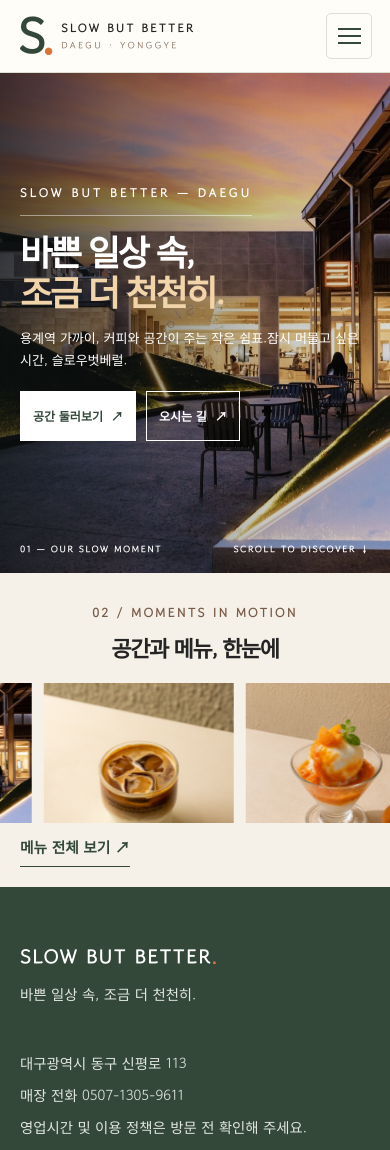
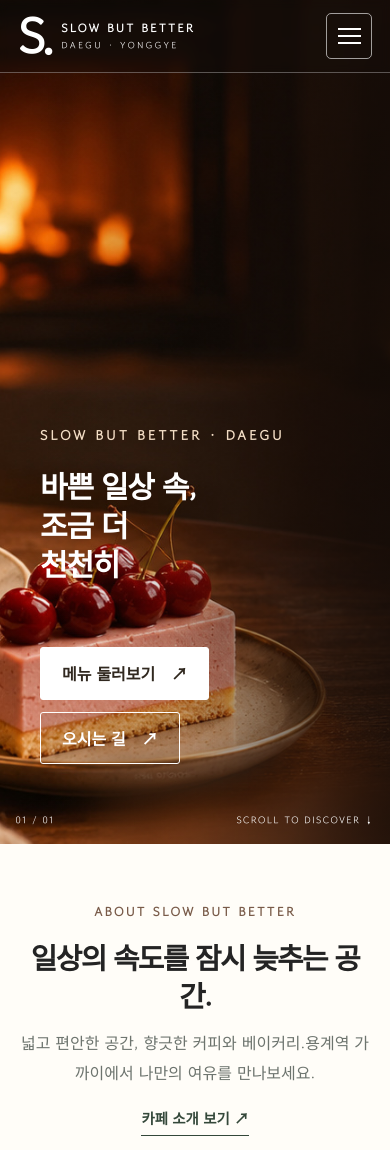
Before and after one commit to tpfyd1064-code/slowbutbetter, a plain HTML site: page index.html in a window 390 px wide. Shown: the top 1150 px of the page. Drawn offline with Linux system fonts and the light colour scheme; a web font is replaced by a local one.

Commit message:
홈화면변경최종

```diff
--- a/css/home.css
+++ b/css/home.css
@@ -1,163 +1,511 @@
-/* Home-only editorial design, CSS-only animation */
-:root{--editorial-ink:#252923}
-.editorial-hero{height:min(790px,calc(100svh - 94px));min-height:580px;position:relative;color:#fff;overflow:hidden;background:#252923}
-.hero-slides,.hero-slide,.hero-shade{position:absolute;inset:0}
-.hero-slide{background-size:cover;background-position:center;opacity:0;animation:heroCrossfade 24s infinite;transform:scale(1.06)}
-.slide-one{background-image:url('../images/cafe-exterior.jpg');animation-delay:0s;background-position:center 48%}
-.slide-two{background-image:url('../images/cafe-counter.jpg');animation-delay:6s;background-position:center 54%}
-.slide-three{background-image:url('../images/bakery-display.jpg');animation-delay:12s;background-position:center 47%}
-.slide-four{background-image:url('../images/apricot-icecream.png');animation-delay:18s;background-position:center 54%}
-@keyframes heroCrossfade{0%{opacity:0;transform:scale(1.06)}5%{opacity:1}23%{opacity:1}25%{opacity:0;transform:scale(1.13)}100%{opacity:0;transform:scale(1.13)}}
-.hero-shade{background:linear-gradient(90deg,rgba(13,18,17,.72),rgba(13,18,17,.23) 68%,rgba(13,18,17,.15))}
-.hero-content{position:relative;z-index:1;width:min(1440px,calc(100% - 96px));height:100%;margin:auto;display:flex;flex-direction:column;align-items:flex-start;justify-content:center;padding-bottom:22px}
-.hero-kicker{font-size:.86rem;font-weight:800;letter-spacing:.25em;border-bottom:1px solid #ffffff75;padding-bottom:12px}
-.hero-content h1{font-size:clamp(3.7rem,7.3vw,8.4rem);line-height:1.15;font-weight:800;letter-spacing:-.075em;margin:26px 0 24px;text-wrap:balance}
-.hero-content h1 em{font-style:normal;color:#f2d4ab}.hero-content>p{font-size:clamp(.98rem,1.4vw,1.24rem);line-height:1.9;margin:0 0 32px}
-.hero-action{display:inline-flex;align-items:center;gap:23px;border:1px solid #fff;background:#fff;color:var(--green);padding:13px 23px;font-weight:800;min-height:50px}
-.hero-action.ghost{background:transparent;color:#fff}.hero-action:hover{background:#f2d4ab;color:#182921;border-color:#f2d4ab}
-.hero-bottom{position:absolute;bottom:25px;left:48px;right:48px;z-index:1;display:flex;justify-content:space-between;gap:10px;font-size:.69rem;letter-spacing:.18em;font-weight:700}
-.story-intro{max-width:1440px;margin:auto;padding:118px 48px;display:grid;grid-template-columns:1fr 1.35fr;gap:72px}.story-label{display:flex;align-items:flex-start;gap:20px}.story-rule{flex:1;border-top:1px solid var(--line);margin-top:12px}.story-copy h2{font-size:clamp(2.7rem,4.8vw,5.3rem);line-height:1.22;letter-spacing:-.065em;margin:0 0 30px}.story-copy h2 em{font-style:normal;color:var(--brown)}.story-copy p{max-width:630px;color:var(--muted);font-size:1.08rem}.underlined-link{display:inline-block;font-size:.92rem;font-weight:800;color:var(--green);border-bottom:1px solid var(--green);padding-bottom:7px;margin-top:20px}
-.motion-gallery{background:var(--cream);padding:95px 0 80px;overflow:hidden}.section-caption{text-align:center;padding:0 20px 35px}.section-caption h2{font-size:clamp(2.2rem,4vw,4.2rem);letter-spacing:-.06em;margin:10px 0}.section-caption p{color:var(--muted);font-size:.9rem}.gallery-window{overflow:hidden;width:100%}.gallery-track{display:flex;gap:18px;width:max-content;animation:marquee 38s linear infinite;will-change:transform}.gallery-window:hover .gallery-track,.gallery-window:focus-within .gallery-track{animation-play-state:paused}
-.gallery-track figure{position:relative;flex:0 0 auto;margin:0;width:clamp(245px,26vw,400px);height:clamp(315px,34vw,490px);overflow:hidden;background:#dedad0}.gallery-track img{width:100%;height:100%;object-fit:cover;transition:transform .5s}.gallery-track figure:hover img{transform:scale(1.05)}.gallery-track figcaption{position:absolute;bottom:18px;left:18px;color:#fff;font-size:.74rem;font-weight:900;letter-spacing:.14em;text-shadow:0 1px 7px #000}
-@keyframes marquee{from{transform:translateX(0)}to{transform:translateX(calc(-50% - 9px))}}
-.gallery-bottom{max-width:1344px;margin:0 auto;padding:22px 40px 0;display:flex;justify-content:space-between;align-items:center;gap:20px}.gallery-bottom p{color:var(--muted);font-size:.77rem}.gallery-bottom .underlined-link{margin:0;white-space:nowrap}
-.spotlight{max-width:1440px;margin:auto;padding:120px 48px;display:grid;grid-template-columns:.8fr 1.6fr;gap:65px;align-items:center}.spotlight-text h2{font-size:clamp(2.4rem,4vw,4.8rem);line-height:1.19;letter-spacing:-.065em;margin:20px 0 28px}.spotlight-text p{max-width:340px;color:var(--muted);font-size:.95rem}.spotlight-cards{display:grid;grid-template-columns:repeat(3,minmax(0,1fr));gap:15px}.spotlight-card{background:var(--cream);min-width:0}.spotlight-card img{width:100%;height:270px;object-fit:cover}.spotlight-card:nth-child(1) img{object-position:center 63%}.spotlight-card>div{padding:19px 16px 24px}.spotlight-card span{font-size:.65rem;font-weight:900;letter-spacing:.12em;color:var(--brown)}.spotlight-card h3{font-size:1.07rem;margin:9px 0 5px;word-break:keep-all}.spotlight-card p{font-size:.88rem;color:var(--green);font-weight:800;margin:0}
-.arrival{background:var(--green);padding:80px max(48px,calc((100% - 1344px)/2));display:flex;justify-content:space-between;align-items:end;gap:40px;color:#fff}.arrival .eyebrow{color:#e4c8a5}.arrival h2{font-size:clamp(2.5rem,4.8vw,5.6rem);line-height:1.15;letter-spacing:-.06em;margin:19px 0}.arrival p{color:#d6dfd5}.arrival-actions{display:flex;flex-wrap:wrap;gap:10px}
-@media(max-width:1100px){.spotlight{grid-template-columns:1fr;gap:35px}.spotlight-text p{max-width:750px}.story-intro{gap:35px}}
-@media(max-width:700px){.editorial-hero{height:670px;min-height:560px}.hero-content{width:calc(100% - 40px)}.hero-content h1{font-size:clamp(2.8rem,10.5vw,4.7rem)}.hero-content>p br{display:none}.hero-bottom{left:20px;right:20px;font-size:.58rem}.hero-bottom span:last-child{display:none}.story-intro{padding:76px 20px;grid-template-columns:1fr;gap:30px}.motion-gallery{padding:70px 0 58px}.gallery-track{gap:12px;animation-duration:32s}.gallery-track figure{width:260px;height:340px}.gallery-bottom{padding:22px 20px 0;display:block}.spotlight{padding:75px 20px}.spotlight-cards{grid-template-columns:repeat(2,minmax(0,1fr))}.spotlight-card:last-child{grid-column:span 2}.spotlight-card:last-child img{height:250px}.spotlight-card img{height:215px}.arrival{padding:65px 20px;display:block}.arrival-actions{margin-top:28px}}
-@media(max-width:420px){.hero-content h1{font-size:2.7rem}.hero-action{padding:11px 14px;gap:8px}.spotlight-cards{grid-template-columns:1fr}.spotlight-card:last-child{grid-column:auto}.spotlight-card img,.spotlight-card:last-child img{height:270px}}
-@media(prefers-reduced-motion:reduce){.hero-slide{animation:none;opacity:0;transform:none}.hero-slide.slide-one{opacity:1}.gallery-track{animation:none;transform:none}.gallery-window{overflow-x:auto;scroll-snap-type:x mandatory}.gallery-track figure{scroll-snap-align:start}}
-
-/* ===================================
-   홈 화면 크기 조정
-   =================================== */
-
-/* 빨간색 영역: 자동 사진 전환 */
+/* 슬로우벗베럴 홈 · CSS만으로 사진 자동 전환 */
+.home-page .site-header {
+  position: fixed;
+  top: 0;
+  left: 0;
+  right: 0;
+  z-index: 1000;
+  background: linear-gradient(
+    180deg,
+    rgba(25, 21, 18, 0.58),
+    rgba(25, 21, 18, 0.17)
+  );
+  border-bottom: 1px solid rgba(255, 255, 255, 0.24);
+  box-shadow: none;
+  backdrop-filter: blur(4px);
+}
+.home-page .header-inner {
+  min-height: 88px;
+}
+.home-page .brand-mark,
+.home-page .brand-dot,
+.home-page .brand-text,
+.home-page .brand-text small {
+  color: #fff;
+}
+.home-page .site-nav a {
+  color: #fff;
+}
+.home-page .site-nav a:hover,
+.home-page .site-nav a[aria-current="page"] {
+  color: #fff;
+  box-shadow: inset 0 -2px 0 #fff;
+  background: rgba(255, 255, 255, 0.13);
+}
 .editorial-hero {
-    height: 480px;
-    min-height: 0;
+  position: relative;
+  height: 100svh;
+  min-height: 610px;
+  max-height: 1050px;
+  overflow: hidden;
+  background: #46362c;
+  color: #fff;
 }
-
-/* 대표 문구 */
+.hero-slides,
+.hero-slide,
+.hero-shade {
+  position: absolute;
+  inset: 0;
+}
+.hero-slide {
+  background-size: cover;
+  background-position: center;
+  opacity: 0;
+  animation: winterCrossfade 28s linear infinite;
+  transform: scale(1.045);
+}
+/* 첫 번째 겨울 사진은 별도 제작 이미지, 나머지는 제공받은 매장 사진 */
+.slide-one {
+  background-image: url("../images/winter-dessert.jpg");
+  animation-delay: 0s;
+  background-position: center 48%;
+}
+.slide-two {
+  background-image: url("../images/cafe-exterior.jpg");
+  animation-delay: 7s;
+  background-position: center 52%;
+}
+.slide-three {
+  background-image: url("../images/cherry-dessert-original.jpg");
+  animation-delay: 14s;
+  background-position: center 56%;
+}
+.slide-four {
+  background-image: url("../images/bakery-display.jpg");
+  animation-delay: 21s;
+  background-position: center 55%;
+}
+@keyframes winterCrossfade {
+  0% {
+    opacity: 0;
+    transform: scale(1.045);
+  }
+  5% {
+    opacity: 1;
+  }
+  23% {
+    opacity: 1;
+  }
+  25% {
+    opacity: 0;
+    transform: scale(1.105);
+  }
+  100% {
+    opacity: 0;
+    transform: scale(1.105);
+  }
+}
+.hero-shade {
+  background: linear-gradient(
+    90deg,
+    rgba(20, 15, 12, 0.12) 0%,
+    rgba(20, 15, 12, 0.1) 38%,
+    rgba(20, 15, 12, 0.54) 66%,
+    rgba(20, 15, 12, 0.67) 100%
+  );
+}
+.hero-content {
+  position: relative;
+  z-index: 1;
+  max-width: 1420px;
+  width: calc(100% - 100px);
+  height: 100%;
+  margin: auto;
+  display: flex;
+  flex-direction: column;
+  justify-content: center;
+  align-items: flex-start;
+  padding: 100px 0 40px 53%;
+}
+.hero-kicker {
+  font-size: 0.84rem;
+  font-weight: 700;
+  letter-spacing: 0.22em;
+  color: #f4dec6;
+}
 .hero-content h1 {
-    font-size: clamp(2.5rem, 4.5vw, 4.5rem);
+  font-size: clamp(2.9rem, 5.4vw, 6rem);
+  line-height: 1.2;
+  letter-spacing: -0.065em;
+  margin: 20px 0 24px;
+  word-break: keep-all;
+}
+.hero-content p {
+  font-size: clamp(0.95rem, 1.28vw, 1.2rem);
+  line-height: 1.85;
+  margin: 0 0 30px;
+  color: #fff;
+  word-break: keep-all;
+}
+.hero-content .button-row {
+  margin-top: 40px;
+  gap: 12px;
+}
+.hero-action {
+  padding: 12px 21px;
+  min-height: 49px;
+  display: inline-flex;
+  align-items: center;
+  gap: 16px;
+  background: #fff;
+  color: #30281f;
+  font-weight: 700;
+  border: 1px solid white;
+  border-radius: 3px;
+  transition: background 0.2s;
+}
+.hero-action.ghost {
+  background: rgba(0, 0, 0, 0.08);
+  color: #fff;
+}
+.hero-action:hover {
+  background: #e6c39b;
+  color: #2b2118;
+  border-color: #e6c39b;
+}
+.hero-bottom {
+  position: absolute;
+  bottom: 25px;
+  left: 4%;
+  right: 4%;
+  z-index: 2;
+  display: flex;
+  justify-content: space-between;
+  font-size: 0.7rem;
+  letter-spacing: 0.14em;
+}
+.home-intro {
+  text-align: center;
+  padding: 65px 20px 62px;
+  background: var(--paper);
+}
+.home-intro h2 {
+  font-size: clamp(1.8rem, 3.5vw, 3.1rem);
+  line-height: 1.3;
+  letter-spacing: -0.055em;
   margin: 15px 0;
 }
-
-.hero-content > p {
-    font-size: 15px;
-    line-height: 1.7;
-    margin-bottom: 20px;
+.home-intro p {
+  color: var(--muted);
+  font-size: 1rem;
+  line-height: 1.85;
+  margin: 0;
 }
-
-.hero-kicker {
-    font-size: 12px;
+.underlined-link {
+  display: inline-block;
+  border-bottom: 1px solid var(--green);
+  color: var(--green);
+  padding-bottom: 5px;
+  font-size: 0.9rem;
+  font-weight: 700;
+  margin-top: 19px;
 }
-
-/* 사진 영역 하단 안내 */
-.hero-bottom {
-    bottom: 15px;
+.motion-gallery {
+  background: var(--cream);
+  overflow: hidden;
+  padding: 35px 0 46px;
 }
-
-
-/* ===================================
-   파란색 영역: 움직이는 사진 갤러리
-   =================================== */
-
-.motion-gallery {
-    padding: 22px 0 16px;
+.section-caption {
+  text-align: center;
+  padding: 0 20px 24px;
 }
-
-/* 갤러리 제목 */
-.section-caption {
-    padding: 0 20px 12px;
+.section-caption h2 {
+  font-size: clamp(1.65rem, 2.7vw, 2.6rem);
+  margin: 7px 0;
+  letter-spacing: -0.04em;
 }
-
-.section-caption h2 {
-    font-size: 25px;
-    margin: 5px 0;
+.gallery-window {
+  overflow: hidden;
+  width: 100%;
 }
-
-.section-caption p {
-    font-size: 12px;
-    margin: 3px 0;
+.gallery-track {
+  display: flex;
+  gap: 18px;
+  width: max-content;
+  animation: marquee 44s linear infinite;
+  will-change: transform;
 }
-
-/* 움직이는 사진 크기 */
+.gallery-window:hover .gallery-track,
+.gallery-window:focus-within .gallery-track {
+  animation-play-state: paused;
+}
 .gallery-track figure {
-    width: 300px;
-    height: 200px;
+  margin: 0;
+  flex: 0 0 auto;
+  width: 320px;
+  height: 220px;
+  overflow: hidden;
+  background: #dedad0;
 }
-
 .gallery-track img {
+  display: block;
   width: 100%;
   height: 100%;
   object-fit: cover;
 }
-
-/* 갤러리 하단 */
-.gallery-bottom {
-    padding-top: 10px;
+@keyframes marquee {
+  from {
+    transform: translateX(0);
+  }
+  to {
+    transform: translateX(calc(-50% - 9px));
+  }
+}
+@media (max-width: 900px) {
+  .hero-content {
+    padding-left: 44%;
+    width: calc(100% - 60px);
+  }
+  .hero-shade {
+    background: linear-gradient(
+      90deg,
+      rgba(20, 15, 12, 0.15),
+      rgba(20, 15, 12, 0.66)
+    );
+  }
+}
+@media (max-width: 700px) {
+  .home-page .header-inner {
+    min-height: 72px;
+  }
+  .home-page .nav-trigger {
+    border-color: rgba(255, 255, 255, 0.6);
+  }
+  .home-page .nav-trigger span {
+    background: #fff;
+  }
+  .home-page .site-nav {
+    background: #fffdf8;
+    box-shadow: 0 12px 20px #0002;
+  }
+  .home-page .site-nav a {
+    color: var(--charcoal);
+  }
+  .home-page .site-nav a:hover,
+  .home-page .site-nav a[aria-current="page"] {
+    color: var(--green);
+    background: var(--cream);
+  }
+  .editorial-hero {
+    height: 100svh;
+    min-height: 610px;
+    max-height: none;
+  }
+  .hero-slide {
+    background-position: center;
+  }
+  .slide-one {
+    background-position: 43% center;
+  }
+  .hero-shade {
+    background: linear-gradient(
+      0deg,
+      rgba(18, 14, 12, 0.76) 0%,
+      rgba(18, 14, 12, 0.23) 65%,
+      rgba(18, 14, 12, 0.42) 100%
+    );
+  }
+  .hero-content {
+    width: calc(100% - 40px);
+    padding: 180px 0 78px;
+    justify-content: flex-end;
+  }
+  .hero-content h1 {
+    font-size: clamp(2.45rem, 9vw, 4.1rem);
+  }
+  .hero-content p {
+    font-size: 0.94rem;
+  }
+  .hero-content p br {
+    display: none;
+  }
+  .hero-bottom {
+    bottom: 15px;
+    font-size: 0.6rem;
+  }
+  .home-intro {
+    padding: 53px 20px;
+  }
+  .home-intro p br {
+    display: none;
+  }
+  .gallery-track {
+    gap: 12px;
+    animation-duration: 38s;
+  }
+  .gallery-track figure {
+    width: 250px;
+    height: 180px;
+  }
+  .motion-gallery {
+    padding: 30px 0 40px;
+  }
+  @keyframes marquee {
+    from {
+      transform: translateX(0);
+    }
+    to {
+      transform: translateX(calc(-50% - 6px));
+    }
+  }
+}
+@media (prefers-reduced-motion: reduce) {
+  .hero-slide {
+    animation: none;
+    opacity: 0;
+    transform: none;
+  }
+  .hero-slide.slide-one {
+    opacity: 1;
+  }
+  .gallery-track {
+    animation: none;
+    transform: none;
+  }
+  .gallery-window {
+    overflow-x: auto;
+    scroll-snap-type: x mandatory;
+  }
+  .gallery-track figure {
+    scroll-snap-align: start;
+  }
 }
 
-.gallery-bottom p {
-    display: none;
+/* 메인 사진 자동 전환 중지 */
+.editorial-hero .hero-slide {
+  animation: none !important;
+  opacity: 0 !important;
 }
 
+/* 첫 번째 사진만 고정 표시 */
+.editorial-hero .hero-slide:first-child {
+  opacity: 1 !important;
+}
 
-/* ===================================
-   모바일 반응형
-   =================================== */
+/* 사진 확대·이동 효과도 중지 */
+.editorial-hero .hero-slide:first-child {
+  transform: none !important;
+}
 
+/* 메인 사진 자동 전환 중지 */
+.hero-slide {
+  animation: none !important;
+  opacity: 0 !important;
+  transform: none !important;
+}
+
+/* 카푸치노 GIF 한 장만 표시 */
+.hero-slide.slide-one {
+  opacity: 1 !important;
+  background-image: url("../images/winter-cappuccino.gif");
+  background-position: left center;
+  background-size: cover;
+  background-repeat: no-repeat;
+}
+
+/* 오른쪽 글씨 가독성 */
+.hero-shade {
+  background: linear-gradient(
+    90deg,
+    transparent 0%,
+    rgba(20, 12, 8, 0.15) 43%,
+    rgba(20, 12, 8, 0.75) 100%
+  );
+}
+
+/* 문구를 오른쪽에 배치 */
+.hero-content {
+  padding-left: 60%;
+  padding-right: 3%;
+}
+
+/* 제목 크기 줄이기 */
+.hero-content h1 {
+  font-size: clamp(32px, 3.4vw, 58px);
+  line-height: 1.3;
+  letter-spacing: -0.04em;
+  white-space: nowrap;
+}
+
+/* 모바일 대응 */
 @media (max-width: 700px) {
-
-    .editorial-hero {
-        height: 480px;
-        min-height: 0;
+  .hero-content {
+    padding: 180px 20px 80px;
+    justify-content: flex-end;
   }
 
   .hero-content h1 {
-        font-size: clamp(2.3rem, 8vw, 3rem);
+    font-size: clamp(30px, 7vw, 42px);
   }
 
-    .hero-content > p {
-        font-size: 13px;
+  .hero-slide.slide-one {
+    background-position: 35% center;
+  }
+}
+/* 고화질 메인 이미지 고정 */
+.hero-slide {
+  animation: none !important;
+  opacity: 0 !important;
+  transform: none !important;
 }
 
-    .hero-bottom {
-        font-size: 9px;
+.hero-slide.slide-one {
+  opacity: 1 !important;
+  background-image: url("../images/slowbutbetter_winter_hero_hd.jpg");
+  background-size: cover;
+  background-position: center bottom;
 }
 
-    .motion-gallery {
-        padding: 25px 0 20px;
+/* 스크롤에 따라 헤더 배경 변경 */
+@keyframes headerColor {
+  from {
+    background: rgba(20, 15, 12, 0.35);
+    border-bottom-color: rgba(255, 255, 255, 0.3);
   }
-
-    .gallery-track figure {
-        width: 190px;
-        height: 140px;
-    }
-
-    .section-caption h2 {
-        font-size: 22px;
+  to {
+    background: #f5f1e8;
+    border-bottom-color: #deded3;
   }
 }
 
-/* 작은 스마트폰 */
-@media (max-width: 420px) {
-
-    .editorial-hero {
-        height: 500px;
+.home-page .site-header {
+  animation: headerColor 1s linear both;
+  animation-timeline: scroll(root block);
+  animation-range: 0px 140px;
 }
 
-    .hero-content h1 {
-        font-size: 2.2rem;
+/* 로고 및 메뉴 글자색 변경 */
+@keyframes headerTextColor {
+  from {
+    color: white;
+  }
+  to {
+    color: #34483a;
+  }
 }
 
-    .hero-action {
-        padding: 10px 12px;
-        font-size: 12px;
+.home-page .brand-mark,
+.home-page .brand-dot,
+.home-page .brand-text,
+.home-page .brand-text small,
+.home-page .site-nav a {
+  animation: headerTextColor 1s linear both;
+  animation-timeline: scroll(root block);
+  animation-range: 0px 140px;
+}
+
+/* 모바일 햄버거 메뉴 선 색상 */
+.home-page .nav-trigger span {
+  animation: headerBackgroundText 1s linear both;
+  animation-timeline: scroll(root block);
+  animation-range: 0px 140px;
+}
+
+@keyframes headerBackgroundText {
+  from {
+    background-color: white;
+  }
+  to {
+    background-color: #34483a;
   }
 }
-.gallery-track figcaption {
-    display: none;
-}
--- a/index.html
+++ b/index.html
@@ -11,7 +11,7 @@
     <link rel="stylesheet" href="css/common.css" />
     <link rel="stylesheet" href="css/home.css" />
   </head>
-  <body>
+  <body class="home-page">
     <a class="skip-link" href="#main">본문 바로가기</a>
     <header class="site-header">
       <div class="header-inner">
@@ -25,7 +25,7 @@
           class="nav-toggle"
           id="nav-toggle"
           type="checkbox"
-          aria-label="모바일 메뉴 열기"
+          aria-label="모바일 메뉴 펼치기"
         />
         <label class="nav-trigger" for="nav-toggle" aria-label="메뉴 열고 닫기"
           ><span></span><span></span><span></span
@@ -40,7 +40,7 @@
       </div>
     </header>
     <main id="main">
-      <!-- Full-bleed editorial hero: CSS crossfade only -->
+      <!-- 첫 화면의 이미지는 CSS에서 교체. 4개 이미지가 자동 전환됩니다. -->
       <section class="editorial-hero" aria-labelledby="hero-title">
         <div class="hero-slides" aria-hidden="true">
           <div class="hero-slide slide-one"></div>
@@ -48,100 +48,91 @@
           <div class="hero-slide slide-three"></div>
           <div class="hero-slide slide-four"></div>
         </div>
-        <div class="hero-shade"></div>
+        <div class="hero-shade" aria-hidden="true"></div>
         <div class="hero-content">
-          <span class="hero-kicker">SLOW BUT BETTER — DAEGU</span>
-          <h1 id="hero-title">바쁜 일상 속,<br /><em>조금 더 천천히.</em></h1>
-          <p>
-            용계역 가까이, 커피와 공간이 주는 작은 쉼표.<br />잠시 머물고 싶은
-            시간, 슬로우벗베럴.
-          </p>
+          <span class="hero-kicker">SLOW BUT BETTER · DAEGU</span>
+          <h1 id="hero-title">
+            바쁜 일상 속,<br />
+            조금 더<br />
+            천천히
+          </h1>
+
           <div class="button-row">
-            <a class="hero-action" href="about.html"
-              >공간 둘러보기 <span aria-hidden="true">↗</span></a
-            ><a class="hero-action ghost" href="location.html"
+            <a class="hero-action" href="menu.html"
+              >메뉴 둘러보기 <span aria-hidden="true">↗</span></a
+            >
+            <a class="hero-action ghost" href="location.html"
               >오시는 길 <span aria-hidden="true">↗</span></a
             >
           </div>
         </div>
-        <div class="hero-bottom">
-          <span>01 — OUR SLOW MOMENT</span
-          ><a href="#discover">SCROLL TO DISCOVER ↓</a
-          ><span>YONGGYE, DAEGU</span>
+        <div class="hero-bottom" aria-hidden="true">
+          <span>01 / 01</span><span>SCROLL TO DISCOVER ↓</span>
         </div>
       </section>
-
+      <section class="home-intro" aria-labelledby="intro-title">
+        <span class="eyebrow">ABOUT SLOW BUT BETTER</span>
+        <h2 id="intro-title">일상의 속도를 잠시 늦추는 공간.</h2>
+        <p>
+          넓고 편안한 공간, 향긋한 커피와 베이커리.<br />용계역 가까이에서
+          나만의 여유를 만나보세요.
+        </p>
+        <a class="underlined-link" href="about.html">카페 소개 보기 ↗</a>
+      </section>
       <section class="motion-gallery" aria-labelledby="gallery-title">
         <div class="section-caption">
-          <span class="eyebrow">02 / MOMENTS IN MOTION</span>
-          <h2 id="gallery-title">공간과 메뉴, 한눈에</h2>
+          <span class="eyebrow">OUR MOMENTS</span>
+          <h2 id="gallery-title">슬로우벗베럴의 순간들</h2>
         </div>
         <div class="gallery-window">
           <div class="gallery-track">
             <figure>
               <img
                 src="images/cafe-exterior.jpg"
-                alt="노을이 물든 슬로우벗베럴 건물 외관과 야외 좌석"
+                alt="노을이 물든 카페 건물과 야외 테이블"
               />
-              <figcaption>THE PLACE</figcaption>
             </figure>
             <figure>
               <img
                 src="images/better-white.jpg"
-                alt="잔에 담긴 슬로우벗베럴의 베럴 화이트 아이스 라떼"
+                alt="얼음이 담긴 베럴 화이트 라떼"
               />
-              <figcaption>BETTER WHITE</figcaption>
             </figure>
             <figure>
               <img
                 src="images/apricot-icecream.png"
-                alt="살구 과육과 민트 잎으로 장식한 살구가득 아이스크림"
+                alt="살구 과육을 올린 아이스크림"
               />
-              <figcaption>APRICOT ICE CREAM</figcaption>
             </figure>
             <figure>
               <img
                 src="images/bakery-display.jpg"
-                alt="크루아상과 다양한 빵, 음료를 함께 담은 베이커리 사진"
+                alt="다양한 빵과 음료가 놓인 베이커리 메뉴"
               />
-              <figcaption>BAKERY</figcaption>
             </figure>
             <figure>
               <img
                 src="images/cafe-counter.jpg"
-                alt="케이크가 진열된 슬로우벗베럴 쇼케이스와 매장 간판"
+                alt="매장 내부의 디저트 쇼케이스"
               />
-              <figcaption>CAFE MOMENTS</figcaption>
             </figure>
-            <!-- 반복 5장: CSS 끊김 없는 루프를 위해 동일 이미지 사용, 화면낭독에서는 숨김 -->
+            <!-- 같은 사진 5장을 순서대로 복제: 끊김 없는 반복을 위한 구성 -->
             <figure aria-hidden="true">
               <img src="images/cafe-exterior.jpg" alt="" />
-              <figcaption>THE PLACE</figcaption>
             </figure>
             <figure aria-hidden="true">
               <img src="images/better-white.jpg" alt="" />
-              <figcaption>BETTER WHITE</figcaption>
             </figure>
             <figure aria-hidden="true">
               <img src="images/apricot-icecream.png" alt="" />
-              <figcaption>APRICOT ICE CREAM</figcaption>
             </figure>
             <figure aria-hidden="true">
               <img src="images/bakery-display.jpg" alt="" />
-              <figcaption>BAKERY</figcaption>
             </figure>
             <figure aria-hidden="true">
               <img src="images/cafe-counter.jpg" alt="" />
-              <figcaption>CAFE MOMENTS</figcaption>
             </figure>
           </div>
-        </div>
-        <div class="gallery-bottom">
-          <p>
-            추가 사진은 <code>images</code> 폴더에 저장하고, 이 영역의 이미지
-            경로만 변경하면 됩니다.
-          </p>
-          <a class="underlined-link" href="menu.html">메뉴 전체 보기 ↗</a>
         </div>
       </section>
     </main>
```
Also changed, not shown: images/cherry-dessert-original.jpg (added), images/slowbutbetter_winter_hero_hd.jpg (added), images/winter-cappuccino.gif (added), images/winter-dessert.jpg (added). Lines whose indentation alone changed are shown as unchanged.
